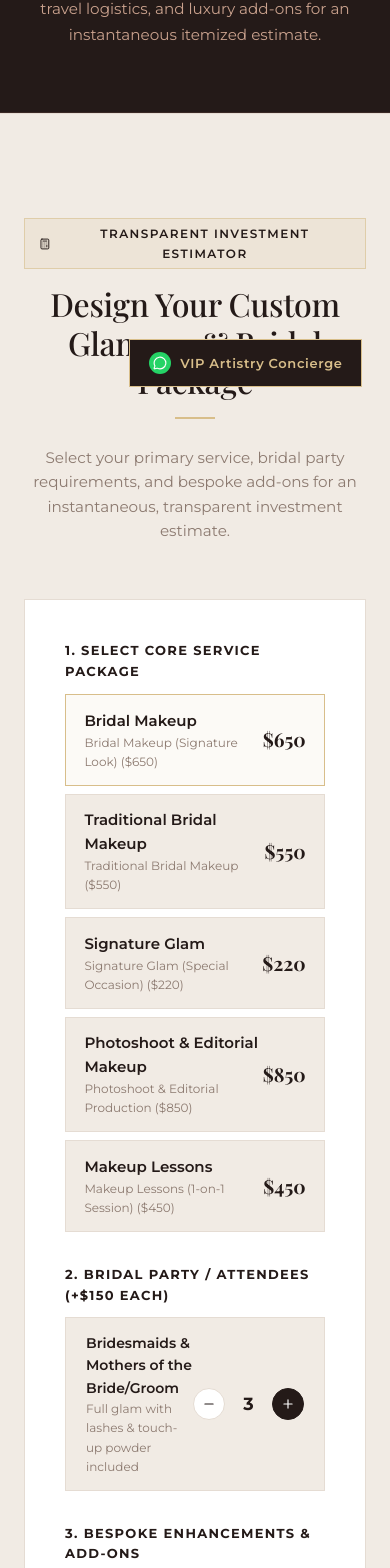
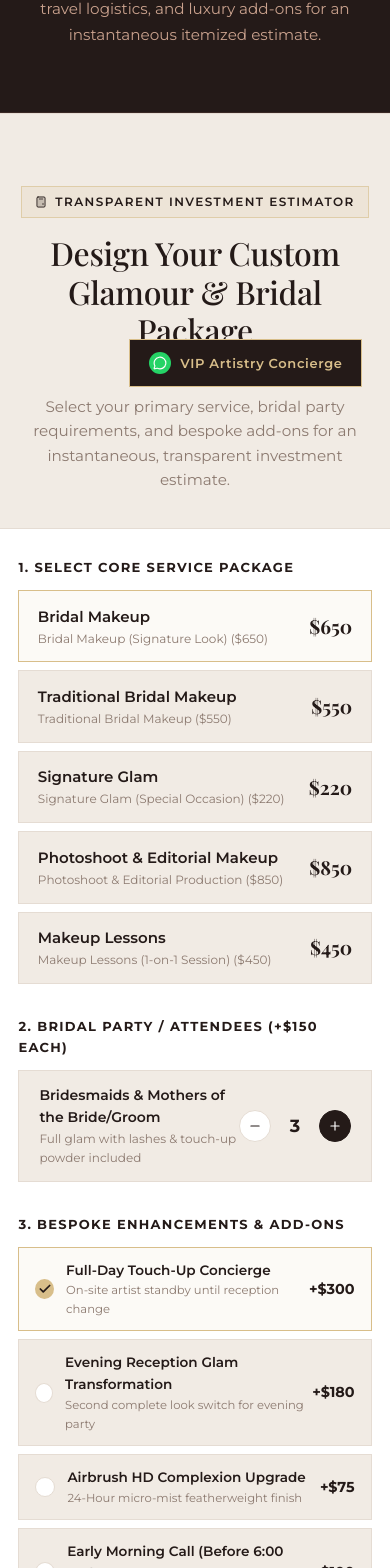
Before and after one commit to king-tony01/noraz-signature, a Next.js app: page /pricing in a window 390 px wide. Shown: the part 429-1997 px from the top of the page. Built offline with nearby package versions, Linux system fonts and the light colour scheme; no server answers.

Commit message:
style(estimator): optimize mobile layout to fill screen width with cushioned headers and update submit button text

```diff
--- a/src/app/globals.css
+++ b/src/app/globals.css
@@ -559,3 +559,75 @@ h1, h2, h3, h4, h5, h6 {
 .gallery-img:hover {
   transform: scale(1.05);
 }
+
+/* ==========================================================
+   INVESTMENT ESTIMATOR / BOOKING CALCULATOR RESPONSIVE
+   ========================================================== */
+.estimator-section {
+  background: var(--color-surface);
+  border-top: 1px solid var(--color-border);
+  border-bottom: 1px solid var(--color-border);
+  position: relative;
+}
+
+.estimator-inner {
+  max-width: 1100px;
+  margin: 0 auto;
+  width: 100%;
+}
+
+.estimator-header {
+  text-align: center;
+  max-width: 700px;
+  margin: 0 auto 3.5rem auto;
+}
+
+.calc-container {
+  display: grid;
+  grid-template-columns: 1fr;
+  gap: 2.5rem;
+  background: var(--color-white);
+  border: 1px solid var(--color-border);
+  border-radius: 0px;
+  box-shadow: none;
+}
+
+/* Desktop & Tablet: Screen width >= 768px */
+@media (min-width: 768px) {
+  .estimator-section {
+    padding: 6.5rem 1.5rem !important;
+  }
+  .estimator-header {
+    padding: 0 1rem;
+  }
+  .calc-container {
+    padding: 2.5rem !important;
+  }
+}
+
+@media (min-width: 900px) {
+  .calc-container {
+    grid-template-columns: 1.25fr 0.95fr !important;
+  }
+}
+
+/* Mobile: Screen width < 768px (Container fills screen width, parent padding disappears, header cushioned) */
+@media (max-width: 767px) {
+  .estimator-section {
+    padding: 4.5rem 0 !important;
+  }
+  .estimator-header {
+    padding: 0 1.25rem !important;
+    margin-bottom: 2.25rem !important;
+  }
+  .calc-container {
+    width: 100% !important;
+    max-width: 100% !important;
+    margin: 0 !important;
+    border-left: none !important;
+    border-right: none !important;
+    border-radius: 0px !important;
+    padding: 1.75rem 1.15rem !important;
+    gap: 2rem !important;
+  }
+}
--- a/src/app/page.tsx
+++ b/src/app/page.tsx
@@ -15,7 +15,7 @@ import { Footer } from "@/components/Footer";
 import { MessageCircle, ArrowUp } from "lucide-react";
 
 export default function Home() {
-  const [selectedServiceForBooking, setSelectedServiceForBooking] = useState<string>("The Royal Bridal Suite");
+  const [selectedServiceForBooking, setSelectedServiceForBooking] = useState<string>("Bridal Makeup");
   const [bookingNotes, setBookingNotes] = useState<string>("");
 
   const scrollToSection = (id: string) => {
--- a/src/components/BookingCalculator.tsx
+++ b/src/components/BookingCalculator.tsx
@@ -70,19 +70,10 @@ Please let me know if my requested date is available!`;
   };
 
   return (
-    <section
-      id="estimator"
-      style={{
-        background: "var(--color-surface)",
-        padding: "6.5rem 1.5rem",
-        borderTop: "1px solid var(--color-border)",
-        borderBottom: "1px solid var(--color-border)",
-        position: "relative",
-      }}
-    >
-      <div style={{ maxWidth: "1100px", margin: "0 auto" }}>
+    <section id="estimator" className="estimator-section">
+      <div className="estimator-inner">
         {/* Section Header */}
-        <div style={{ textAlign: "center", maxWidth: "700px", margin: "0 auto 3.5rem auto" }}>
+        <div className="estimator-header">
           <span className="badge-gold">
             <Calculator size={12} color="var(--color-brand-espresso)" />
             Transparent Investment Estimator
@@ -104,20 +95,8 @@ Please let me know if my requested date is available!`;
           </p>
         </div>
 
-        {/* Main Calculator Grid */}
-        <div
-          style={{
-            display: "grid",
-            gridTemplateColumns: "1fr",
-            gap: "2.5rem",
-            background: "var(--color-white)",
-            border: "1px solid var(--color-border)",
-            borderRadius: "0px",
-            padding: "2.5rem",
-            boxShadow: "none",
-          }}
-          className="calc-container"
-        >
+        {/* Main Calculator Grid (White Container) */}
+        <div className="calc-container">
           {/* Left Column: Form Controls */}
           <div style={{ display: "flex", flexDirection: "column", gap: "2rem" }}>
             {/* Step 1: Base Service */}
@@ -474,14 +453,6 @@ Please let me know if my requested date is available!`;
           </div>
         </div>
       </div>
-
-      <style jsx>{`
-        @media (min-width: 900px) {
-          .calc-container {
-            grid-template-columns: 1.25fr 0.95fr !important;
-          }
-        }
-      `}</style>
     </section>
   );
 };
--- a/src/components/BookingForm.tsx
+++ b/src/components/BookingForm.tsx
@@ -420,11 +420,11 @@ Looking forward to hearing from you!`;
                   style={{ width: "100%", padding: "1.1rem", fontSize: "0.9375rem", justifyContent: "center" }}
                 >
                   {isSubmitting ? (
-                    <span>Submitting Inquiry...</span>
+                    <span>Submitting...</span>
                   ) : (
                     <>
                       <Calendar size={16} color="var(--color-brand-champagne)" />
-                      <span>Submit Official Booking Inquiry</span>
+                      <span>Submit booking</span>
                       <ArrowRight size={16} color="var(--color-brand-champagne)" />
                     </>
                   )}
```
